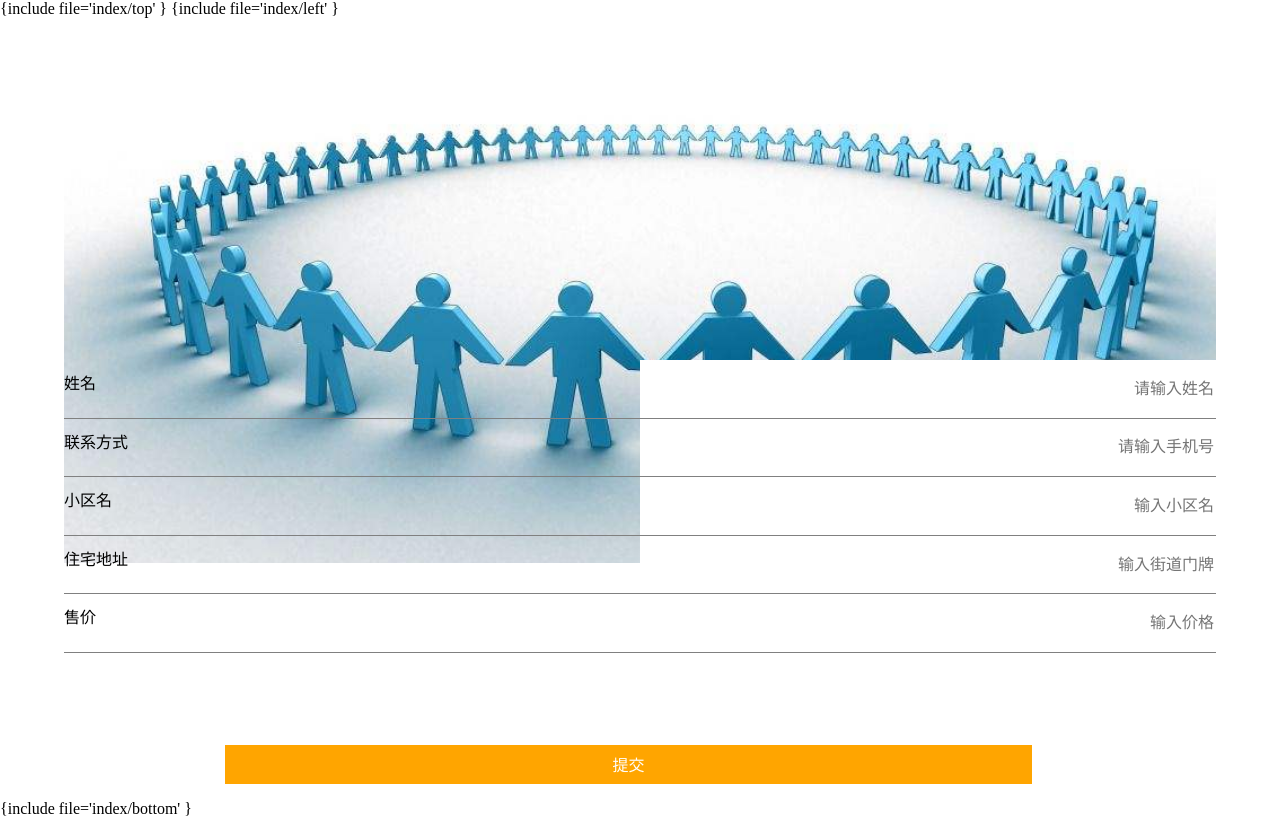
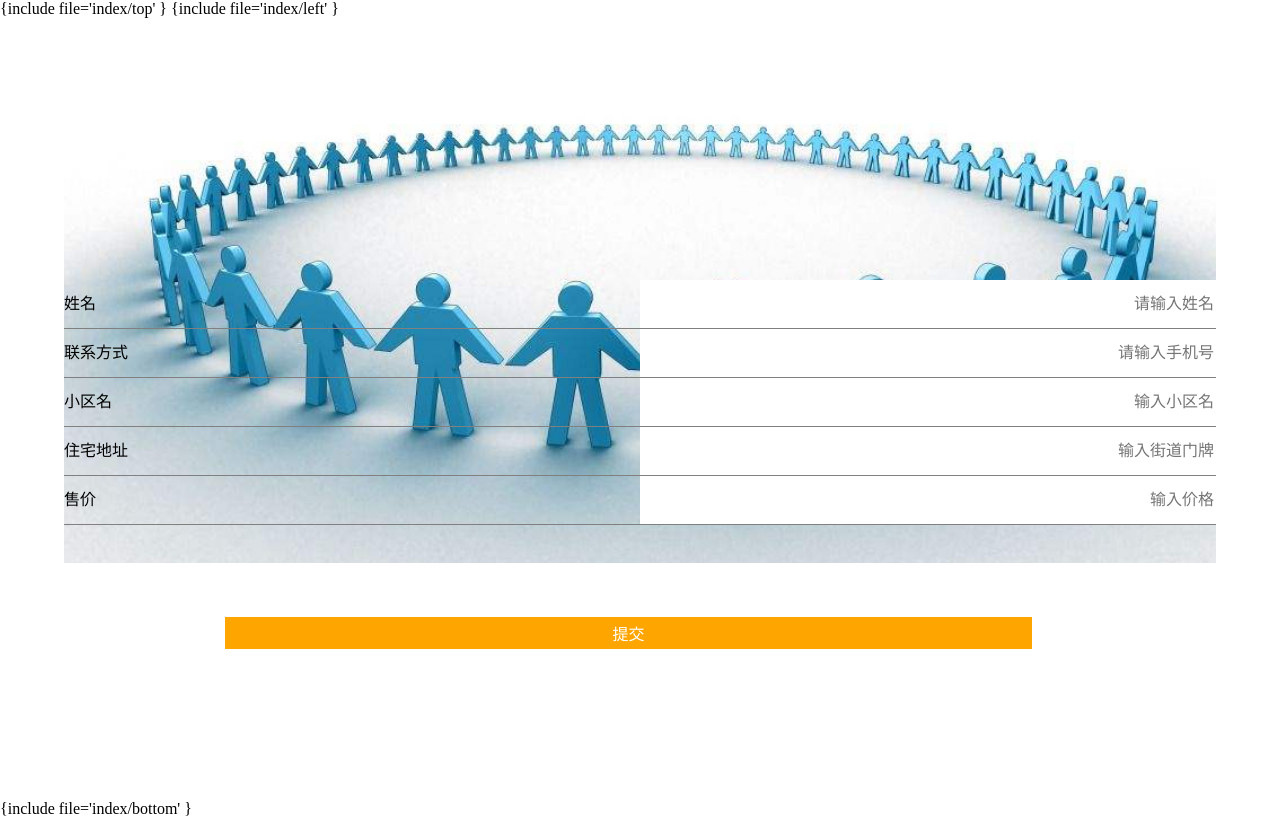
Before and after one commit to larkin2296/runju_mobile, a PHP site: the page made by apps/index/view/tuo_guan/index.html in a window 1280 px wide. Run offline with PHP 8.4, Linux system fonts and the light colour scheme; the template is opened without the code that fills it, so the values that code supplies are empty; some libraries are stand-ins or nearby versions.

Commit message:
no message

```diff
--- a/public/static/css/tuoguan.css
+++ b/public/static/css/tuoguan.css
@@ -6,7 +6,7 @@
 	font-family:  PingFangSC-Regular;
 	src: url('font/PingFang-SC-Regular.otf');
 }
-body{
+body,html{
 	width:100%;
 	height:100%;
 	margin:0;
@@ -157,17 +157,17 @@ margin-top:10%;
 .detail_form_sell{
 	position: absolute;
 	width:90%;
-	height:48%;
+	height:320px;
 	left:5%;
-	top:45%;
+	top:280px;
 	display: none;
 }
 .detail_form_rent{
 	position: absolute;
 	width:90%;
-	height:48%;
+	height:320px;
 	left:5%;
-	top:45%;
+	top:280px;
 	display: none;
 }
 .active{
```
